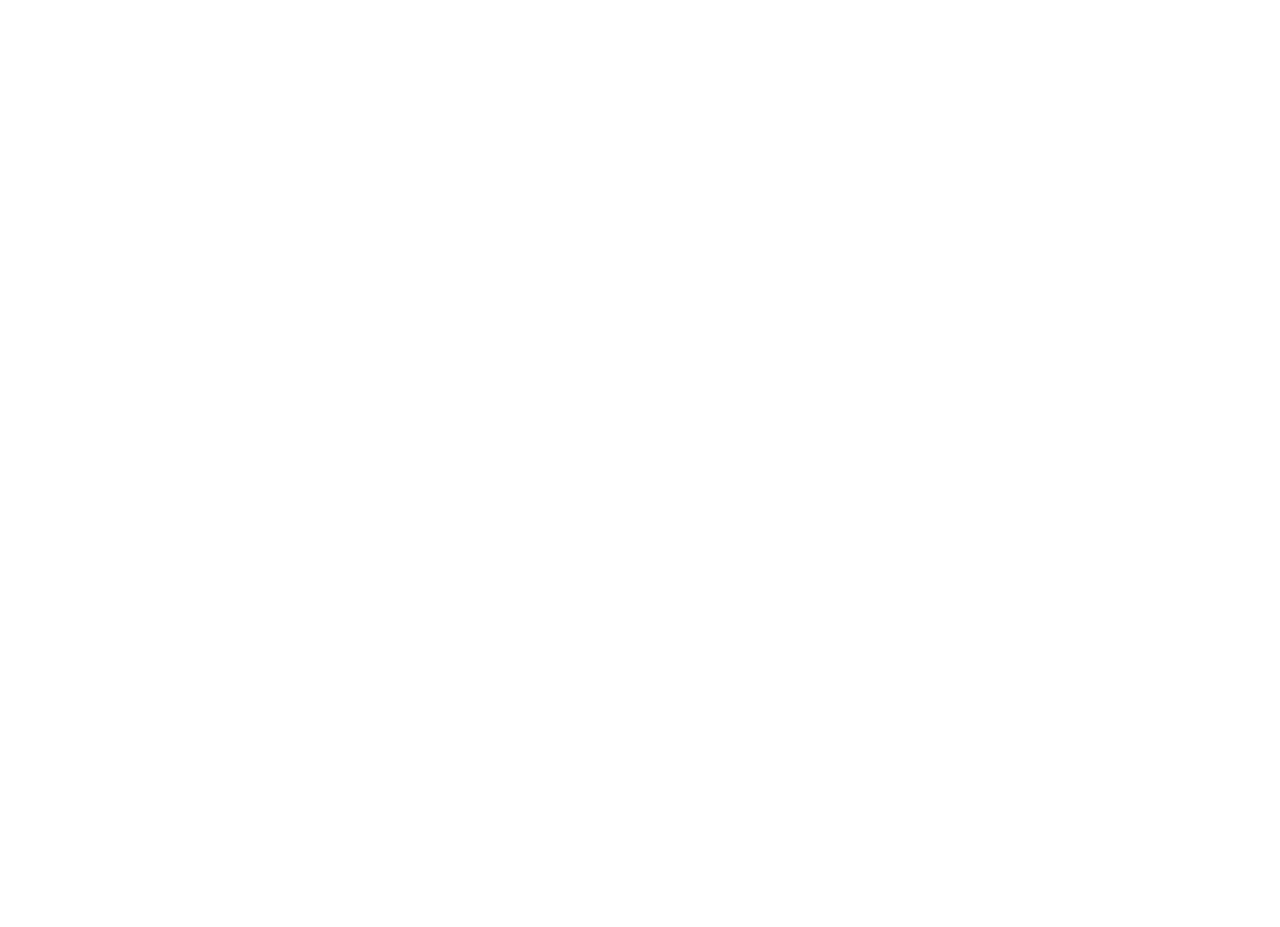
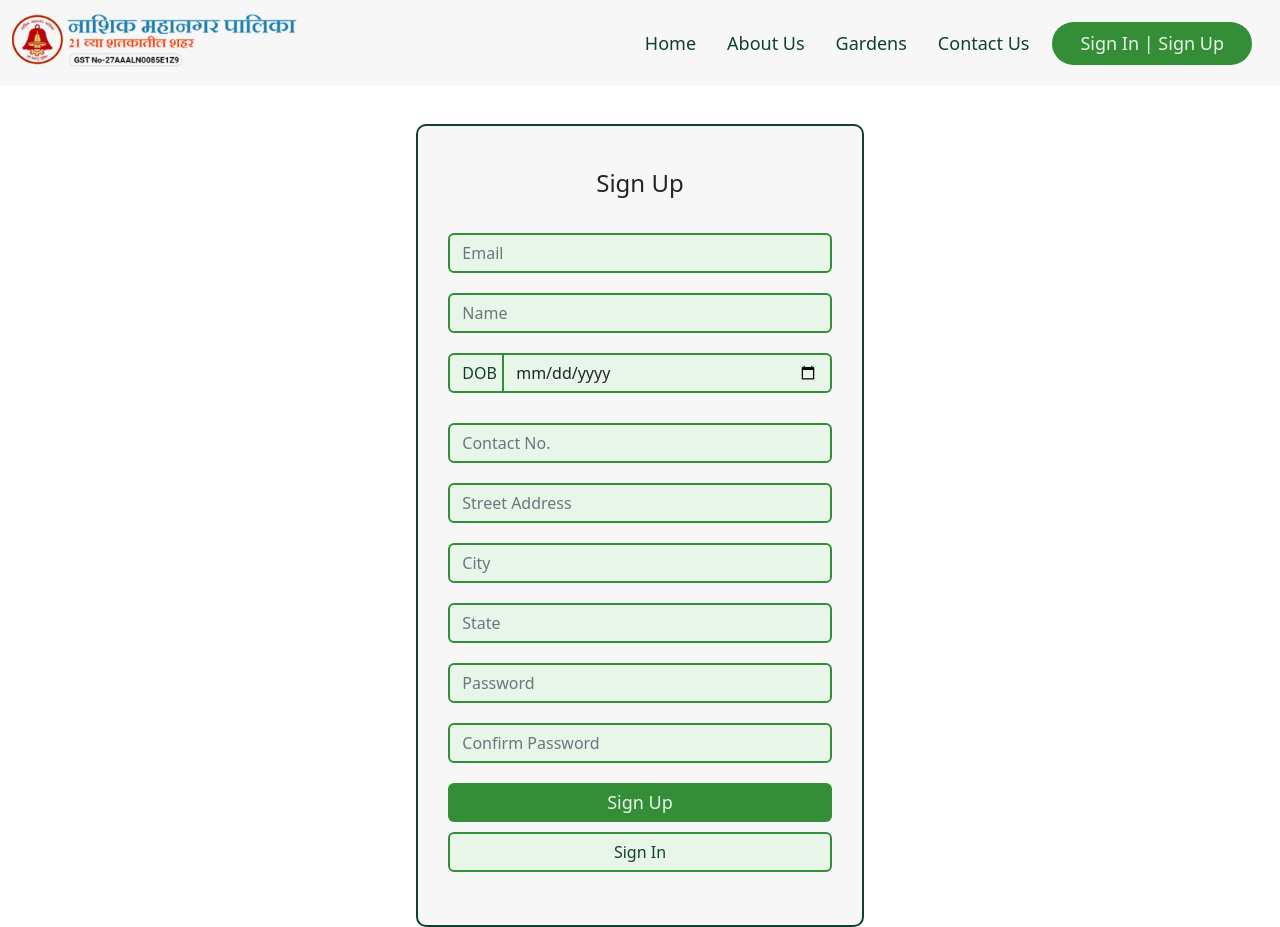
Before and after one commit to Nashik-Muncipal-Corporation-Gardener/Gardener-Website---Client, a React (Create React App) app in the folder gardener/: page /signup in a window 1280 px wide. Before the commit this address had no page. Before the commit the page ends 800 px from the top, so only its background shows below. Built offline with nearby package versions, Linux system fonts and the light colour scheme.

Commit message:
Sign Up form created

```diff
--- a/gardener/package.json
+++ b/gardener/package.json
@@ -7,8 +7,11 @@
     "@testing-library/react": "^13.4.0",
     "@testing-library/user-event": "^13.5.0",
     "bootstrap": "^5.2.3",
+    "create-react-class": "^15.7.0",
     "react": "^18.2.0",
     "react-bootstrap": "^2.7.0",
+    "react-bootstrap-date-picker": "^5.1.0",
+    "react-datepicker": "^4.8.0",
     "react-dom": "^18.2.0",
     "react-icons": "^4.7.1",
     "react-scripts": "5.0.1",
--- a/gardener/src/Components/NavigationBar.js
+++ b/gardener/src/Components/NavigationBar.js
@@ -1,8 +1,20 @@
 import React from 'react'
 import "bootstrap/dist/css/bootstrap.css";
+import { useNavigate } from "react-router-dom";
 import {Button, Container, Navbar, NavDropdown, Offcanvas, Nav, Image} from 'react-bootstrap';
 import '../css/header.css';
 const NavigationBar = () => {
+
+  const navigate = useNavigate();
+  const Signin=()=>{
+    navigate('/signin')
+  }
+  const Signup=()=>{
+    navigate('/signup')
+  }
+
+
+
   return  (
     <div className="Nav_bar">
       {['sm'].map((expand) => (
@@ -26,7 +38,8 @@ const NavigationBar = () => {
                   <Nav.Link href="#action2">About Us</Nav.Link>
                   <Nav.Link href="#action1">Gardens</Nav.Link>
                   <Nav.Link href="#action2">Contact Us</Nav.Link>
-                  <Nav.Link className='signin_signup'><a><span style={{marginLeft:20}}></span>Sign In </a><span>|</span><a> Sign Up<span style={{marginRight:20}}></span></a></Nav.Link>
+                  <Nav.Link className='signin_signup'><a onClick={Signin}><span style={{marginLeft:20}}></span>Sign In </a><span>|</span>
+                  <a onClick={Signup}> Sign Up<span style={{marginRight:20}}></span></a></Nav.Link>
                 </Nav>
 
               </Offcanvas.Body>
--- /dev/null
+++ b/gardener/src/Components/Signup.js
@@ -0,0 +1,53 @@
+import React, { useState } from "react";
+import "bootstrap/dist/css/bootstrap.css";
+import Navbar from './NavigationBar';
+import {Container,Row, Col, Form, Button } from 'react-bootstrap';
+import '../css/signin.css'
+function Signup() {
+
+    const [startDate, setStartDate] = useState(new Date());
+
+  return (
+    <div className='signin'>
+        <Navbar/>
+        <Container>
+            <Row><Col><h4>Sign Up</h4></Col></Row>
+            <Row>
+                <Col>
+                <Form>
+                    <Form.Group>
+                        <Form.Control type="email" placeholder="Email" />
+                        <Form.Control type="text" placeholder="Name" />
+                        <Row>
+                            <Col md={2}><Button className='DOB'style={{marginBottom:'0 !important'}}>DOB</Button></Col>
+                            <Col md={10}><Form.Control className='date_input' type="date" placeholder=" Date of Birth" /></Col>
+                        </Row>
+                        <Form.Control type="number" placeholder="Contact No.    " />
+                        <Form.Control type="text" placeholder="Street Address" />
+                        <Form.Control type="text" placeholder="City" />
+                        <Form.Control type="text" placeholder="State" />
+                        <Form.Control type="password" placeholder="Password" />
+                        <Form.Control type="password" placeholder="Confirm Password" />
+
+                    </Form.Group>
+                    <Form.Group style={{display:'flex', justifyContent:'center'}}>
+                        <Button className='btn_signin' variant="primary" type="submit">
+                            Sign Up
+                        </Button>
+                    </Form.Group>
+                    <Form.Group style={{display:'flex', justifyContent:'center'}}>
+                        <Button className='btn_signup' variant="outline-primary" type="submit">
+                            Sign In
+                        </Button>
+                    </Form.Group>
+
+                </Form>
+                </Col>
+            </Row>
+
+        </Container>
+    </div>
+  )
+}
+
+export default Signup
--- a/gardener/src/css/signin.css
+++ b/gardener/src/css/signin.css
@@ -13,6 +13,7 @@
 }
 
 .signin .form-control{
+    margin-top: 20px;
     background-color: #E8F5E9 !important;
     border: 2px solid;
     border-color: #348E38;
@@ -62,3 +63,37 @@
     flex-direction: column;
     align-items: center;
 }
+
+
+.signin .col-md-10{
+    padding-left: 0px !important;
+}
+.signin .col-md-2{
+    padding-right: 0px !important;
+}
+
+.signin .date_input{
+    border-left: 0px;
+    border-bottom-left-radius: 0px;
+    border-top-left-radius: 0;
+}
+
+.signin .DOB{
+    margin-top: 20px;
+    width: 100%;
+    color: #0F4229;
+    background: #E8F5E9;
+    border: 2px solid;
+    border-color: #348E38;
+    /* font-size: 18px; */
+    margin-bottom: 10px;
+    font-weight: 500;
+    border-top-right-radius: 0px;
+    border-bottom-right-radius: 0px;
+}
+/* .signin .btn{
+    background-color: #348E38;
+    width: 100%;
+    height: 100%;
+    border-color: #348E38;
+} */
--- a/gardener/src/index.js
+++ b/gardener/src/index.js
@@ -5,6 +5,7 @@ import reportWebVitals from './reportWebVitals';
 import { BrowserRouter, Routes, Route } from "react-router-dom";
 import App from './App';
 import Signin from './Components/Signin';
+import Signup from './Components/Signup';
 
 const root = ReactDOM.createRoot(document.getElementById('root'));
 root.render(
@@ -12,6 +13,7 @@ root.render(
       <Routes>
         <Route exact path='/' element={< App />}></Route>
         <Route exact path='/signin' element={< Signin />}></Route>
+        <Route exact path='/signup' element={< Signup />}></Route>
     </Routes>
     </BrowserRouter>
 );
```
Also changed, not shown: 1 other file (tests, documents, lock files or other folders).
